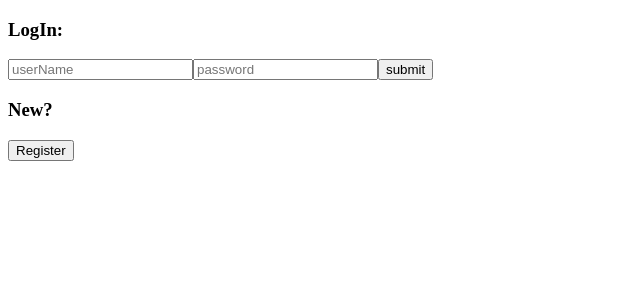
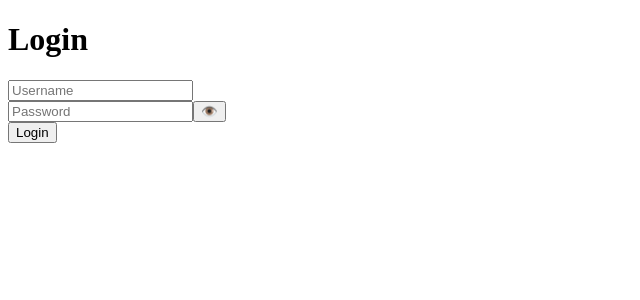
Before and after one commit to YpOfakim/client, a React (Create React App) app: page /sign_in in a window 1280 px wide. Shown: the top 300 px of the page, without its empty margins (0-640 px from the left). Built offline with nearby package versions, Linux system fonts and the light colour scheme; no server answers.

Commit message:
קומיט יום שלישי אחרי רוב הרשמה והתחברות

```diff
--- a/src/components/Minyan.js
+++ b/src/components/Minyan.js
@@ -66,7 +66,9 @@ function Minyan({ minyan, userLocation, departureTime }) {
       })
       .catch(() => setError('שגיאה בחישוב נסיעה'));
   }, [userLocation, departureTime]);
+  const handleAddToMinyan = (e) => {
 
+  };
 
   const fullyMissed = missesWalk && missesDrive;
 
@@ -96,7 +98,7 @@ function Minyan({ minyan, userLocation, departureTime }) {
           🚗 נסיעה: {driveInfo.duration} ({driveInfo.distance})
         </p>
       )}
-
+        <button onClick={handleAddToMinyan}>הצטרף למניין</button>
       {error && <p style={{ color: 'red' }}>{error}</p>}
     </div>
   );
--- a/src/pages/Sign_In.js
+++ b/src/pages/Sign_In.js
@@ -1,65 +1,224 @@
-import { useState,useEffect } from 'react'
+import { useState } from "react";
 import { useNavigate } from "react-router-dom";
-import { Link } from 'react-router-dom';
-import React from 'react';
-function Login() {
-  const [msg, setMsg] = useState();
-  const [currentUserName, setCurrentUserName] = useState("");
-  const [currentPassWord, setCurrentPassWord] = useState("");
-  const [userArray, setUserArray] = useState([]);
-
-  const navigate = useNavigate();
-  useEffect(() => {
-    fetch('http://localhost:3001/users')
-      .then((response) => response.json())
-      .then((json) => setUserArray(json))
-      .catch((err) => console.error(err)); // טיפול בשגיאות
-  }, []);
-
-   // פונקציה לכניסת משתמש קיים
-   const handleSubmit = (e) => {
-    e.preventDefault();
-console.log(userArray);
-    const userFound = userArray.find(u => u.username === currentUserName);
-    console.log(userFound);
-    if (userFound) {
-
-      if (userFound.password === currentPassWord) {
-        // עדכון localStorage
-
-        localStorage.setItem('userFound', JSON.stringify(userFound));
 
 
-        navigate(`/users/${userFound.id}/home`);
-        }
-        else{
-          setMsg("password is incorrect");
-          setTimeout(() => setMsg(''), 4000);
-        }
-      } else {
-      setMsg("user doesn't exist");
-      setTimeout(() => setMsg(''), 4000);
+ function Login() {
+  localStorage.removeItem("authToken");
+  localStorage.removeItem("userInfo");
+  localStorage.removeItem("currentSpe");
+  const [username, setUsername] = useState("");
+  const [password, setPassword] = useState("");
+  const [showPassword, setShowPassword] = useState(false); // מצב להצגת הסיסמה
+  const [error, setError] = useState(""); // משתנה לאחסון הודעות שגיאה
+  const navigate = useNavigate();
+
+  const handleLogin = async () => {
+    try {
+        const token = localStorage.getItem("authToken");
+let fullpath = "http://localhost:3001/auth/login";
+  console.log("fetchLogin", fullpath);
+
+return fetch(fullpath, {
+  method: "POST",
+  headers: { "Content-Type": "application/json" },
+  body: JSON.stringify({ userName: username, password: password }),
+}).then(async (response) => {
+  const text = await response.text();
+  try {
+    const data = JSON.parse(text);
+    if (response.ok) {
+      return data;
+    } else {
+      throw new Error(data.message || "Login failed");
     }
-    // ריקון השדות לאחר שליחת הטופס
-    setCurrentUserName("");
-    setCurrentPassWord("");
+  } catch {
+    throw new Error(text);
+  }
+});
+
+      // const response = await LoginFetch(username, password);
+      // console.log("response", response);
+      // console.log("response.token", response.token);
+      // if (response.token) {
+      //   localStorage.setItem("authToken", response.token); // שמירת ה-token ב-localStorage
+      //   const emp = await Read(`/employees/?id=${username}&login=true`);
+      //   const empObj = emp[0];
+      //   console.log("empObj", empObj);
+      //   localStorage.setItem(
+      //     "userInfo",
+      //     JSON.stringify({
+      //       EmpId: empObj.EmpId,
+      //       FirstName: empObj.FirstName,
+      //       LastName: empObj.LastName,
+      //       Role: empObj.Role,
+      //     })
+      //   );
+      //   navigate("hello", { state: { emp: emp[0] } });
+      // } else {
+      //   setError("Failed to log in");
+      // }
+    } catch (error) {
+      const errorMessage =
+        error.response?.data?.error ||
+        error.message ||
+        "An unexpected error occurred";
+      alert(errorMessage);
+      console.error("Error during login:", error);
+      console.log(error.response);
+      console.log("error", error);
+      console.log(error.response?.data);
+      setError(error.response?.data?.error || "An unexpected error occurred"); // שמירת הודעת השגיאה
+      setUsername(""); // איפוס שדות הקלט
+      setPassword(""); // איפוס שדות הקלט
+    }
   };
+
+  const handleInputChange = (setter) => (e) => {
+    setter(e.target.value);
+    setError(""); // הסתרת הודעת השגיאה בעת הזנת נתונים חדשים
+  };
+
+  const toggleShowPassword = () => {
+    setShowPassword((prevState) => !prevState);
+  };
+
   return (
-    <>
-          <h3> LogIn:</h3>
-      <form id="userLogin">
-        <input type="text" placeholder="userName" id="userNameLogin" value={currentUserName}
-          onChange={(e) => setCurrentUserName(e.target.value)} />
-        <input type="text" placeholder="password" id="userNamePassword" value={currentPassWord}
-          onChange={(e) => setCurrentPassWord(e.target.value)}
+    <div className="login">
+      <h1> Login </h1>
+      {error && <p className="error-message">{error}</p>}
+      <input
+        type="text"
+        placeholder="Username"
+        value={username}
+        onChange={handleInputChange(setUsername)}
+      />
+
+      <div className="password-container">
+        <input
+          type={showPassword ? "text" : "password"}
+          placeholder="Password"
+          value={password}
+          onChange={handleInputChange(setPassword)}
         />
-        <button onClick={handleSubmit}>submit</button>
-        <div>{msg}</div>
-      </form>
-      <h3>New? </h3>
-      <Link to="register"> <button> Register</button> </Link>
-    </>
+        <button
+          type="button"
+          className="toggle-password"
+          onClick={toggleShowPassword}
+        >
+          {showPassword ? "🙈" : "👁️"} {/* אייקון עין */}
+        </button>
+      </div>
+
+      <button onClick={handleLogin}>Login</button>
+    </div>
   );
 }
 
+// import { useEffect, useState } from "react";
+// import { useNavigate } from "react-router-dom";
+// import { Read } from "../fetch";
+
+// export default function Login() {
+//   const [username, setUsername] = useState("");
+//   const [password, setPassword] = useState("");
+//   const navigate = useNavigate();
+//   const handleLogin = () => {
+//     /////האם צריך להיות בתוך useEffect?
+
+//     Read(`/employees/?id=${password}`).then((res) => {
+//       if (res.length === 1) {
+//         // if (res.length) {
+//         // } else {
+//         console.log(res.status);
+//         console.log(res);
+//         console.log(res[0].FirstName);
+//         ///האם היא רכזת?
+//         useEffect(() => {
+//           Read(`/speces/?empId=${res[0].EmpId}`).await((speRes) => {
+//             console.log(speRes);
+//             if (speRes.length !== 0) {
+//               console.log(speRes[0].EmpId);
+//               navigate("home", { coordinator: speRes[0].EmpId }); //שליחת מגמה
+//               setPassword("");
+//             } else {
+//               navigate("teacher", { state: res[0] }); //שליחת עובד
+//               setPassword("");
+//             }
+//           });
+//         }[]);
+
+//         // }
+//       } else {
+//         alert("User whith this id does not exist");
+//         setPassword("");
+//       }
+//     });
+//   };
+//   return (
+//     <div className="Login">
+//       <h1> Login </h1>
+
+//       <input
+//         type="text"
+//         placeholder="Username"
+//         value={username}
+//         onChange={(e) => setUsername(e.target.value)}
+//       />
+//       <input
+//         type="text"
+//         placeholder="Password"
+//         value={password}
+//         onChange={(e) => setPassword(e.target.value)}
+//       />
+
+//       <button onClick={handleLogin}>Login</button>
+//     </div>
+//   );
+// }
+
+// const handleLogin = async () => {
+//   try {
+//     const existEmp = await Read(`/employees/?id=${password}&login=true`);
+//     if (existEmp.length === 1) {
+//       // console.log(res);
+//       // console.log(res[0].FirstName);
+//       // const speRes = await Read(`/speces/?empId=${res[0].EmpId}`);
+//       // console.log(speRes);
+//       // if (speRes.length !== 0) {
+//       console.log(existEmp[0]);
+//       // navigate("home", { state: { spe: speRes[0] } }); //שליחת מגמה
+//       navigate("hello", { state: { emp: existEmp[0] } }); //שליחת מגמה
+
+//       // } else {
+//       // navigate("teacher", { state: { emp: existEmp[0] } }); //שליחת עובד
+//       // }
+//       setPassword("");
+//     } else {
+//       alert("User with this ID does not exist");
+//       setPassword("");
+//     }
+//   } catch (error) {
+//     console.error("Error during login:", error);
+//   }
+// };
+
+// return (
+//   <div className="Login">
+//     <h1> Login </h1>
+//     <input
+//       type="text"
+//       placeholder="Username"
+//       value={username}
+//       onChange={(e) => setUsername(e.target.value)}
+//     />
+//     <input
+//       type="password" // תיקון טקסט הקלט לסיסמה
+//       placeholder="Password"
+//       value={password}
+//       onChange={(e) => setPassword(e.target.value)}
+//     />
+//     <button onClick={handleLogin}>Login</button>
+//   </div>
+// );
+
 export default Login;
--- a/src/pages/Sign_Up.js
+++ b/src/pages/Sign_Up.js
@@ -50,7 +50,7 @@ function Register() {
     }
 
     try {
-      const response = await fetch('http://localhost:3001/users', {
+      const response = await fetch('http://localhost:3001/auth/register', {
         method: 'POST',
         headers: {
           'Content-Type': 'application/json'
```
